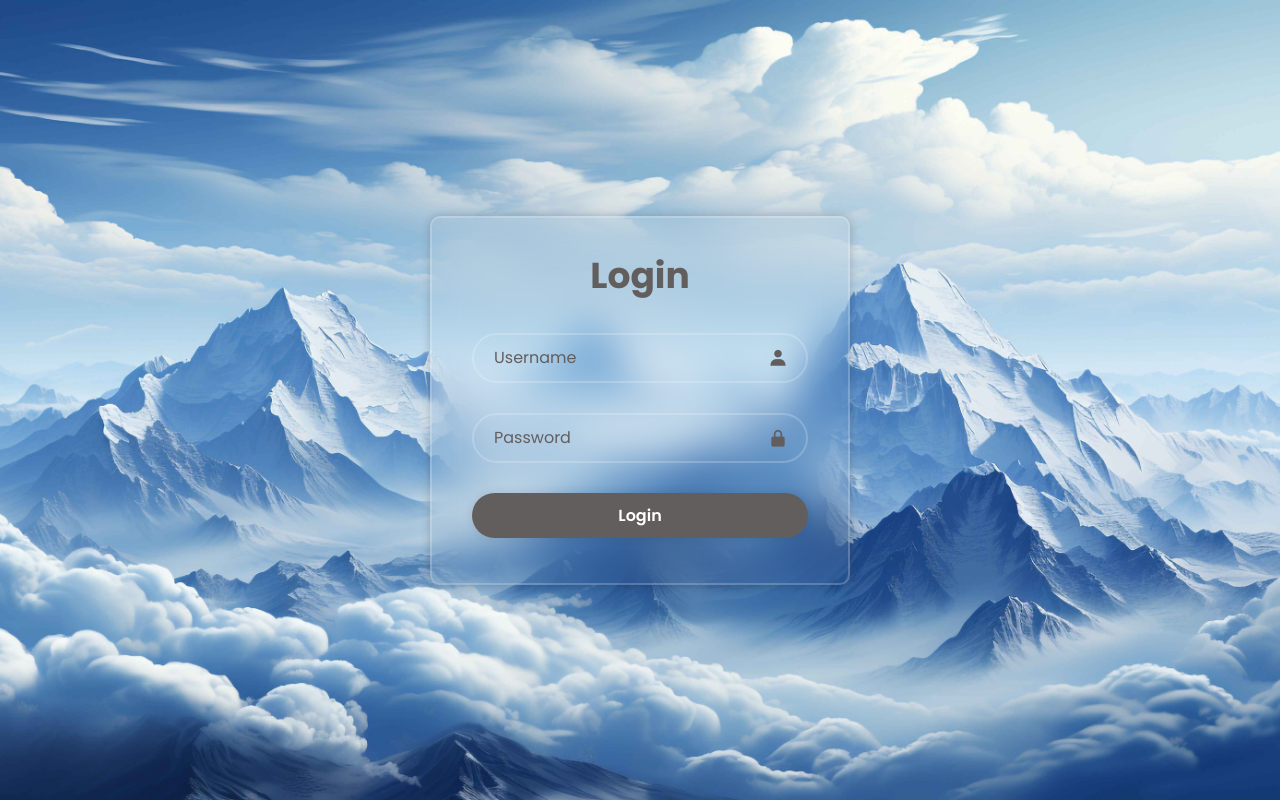
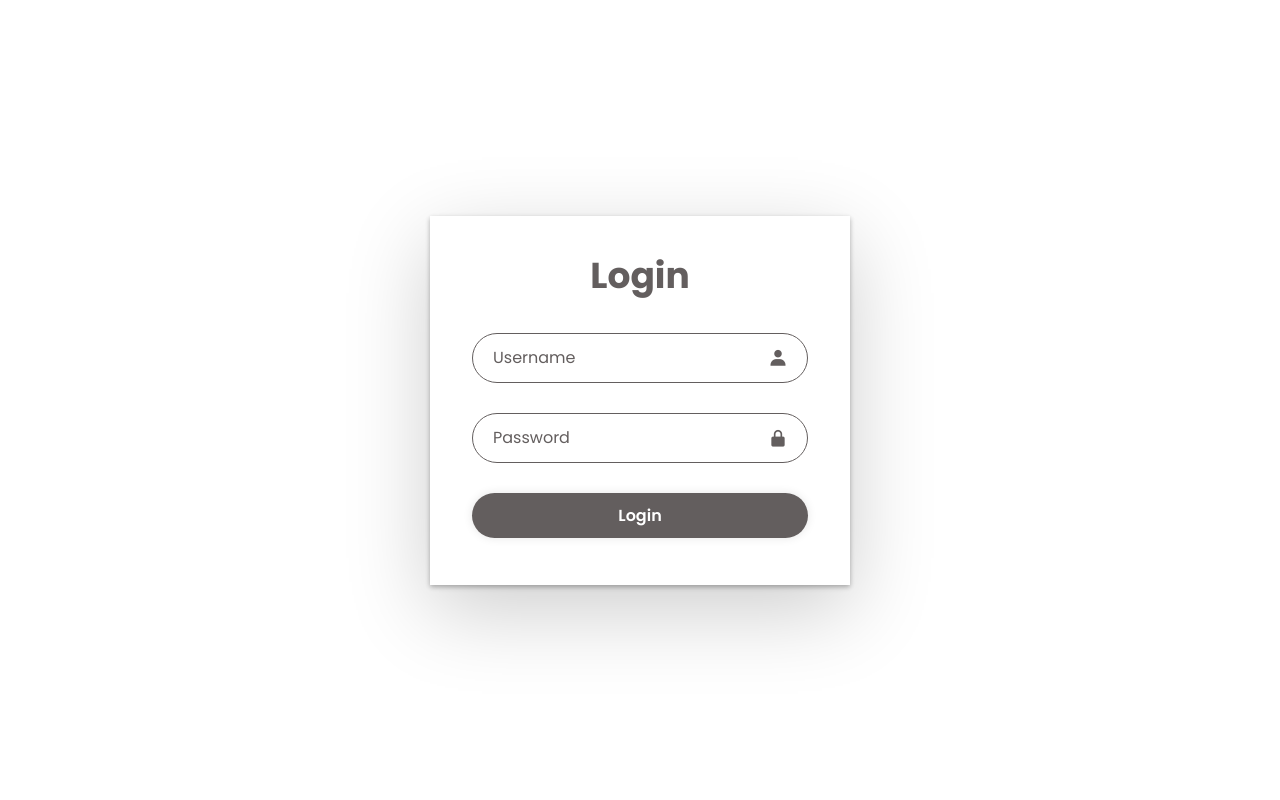
Before and after one commit to patel4585/cs476_Project, an Angular app in the folder front-end/: page /login in a window 1280 px wide. Built offline with nearby package versions, Linux system fonts and the light colour scheme.

Commit message:
Login page front-end removed background and slightly modified css code

```diff
--- a/front-end/src/app/components/pages/login/login.component.css
+++ b/front-end/src/app/components/pages/login/login.component.css
@@ -1,11 +1,11 @@
 .wrapper {
     width: 420px;
-    background: transparent;
     border: 2px solid rgba(255, 255, 255, .2);
     backdrop-filter: blur(20px);
-    box-shadow: 0 0 10px rgba(0, 0, 0, .2);
+    box-shadow:
+        0px 2px 5px 0 rgba(0, 0, 0, .3),
+        0px 25px 80px 0 rgba(0, 0, 0, .2);
     color: #635e5e;
-    border-radius: 10px;
     padding: 30px 40px;
 }
 
@@ -24,9 +24,7 @@
 .input-box input {
     width: 100%;
     height: 100%;
-    background: transparent;
-    outline: none;
-    border: 2px solid rgba(255, 255, 255, .2);
+    border: 0.5px solid #635e5e;
     border-radius: 40px;
     font-size: 16px;
     color: #635e5e;
--- a/front-end/src/app/components/pages/login/login.component.ts
+++ b/front-end/src/app/components/pages/login/login.component.ts
@@ -18,6 +18,7 @@ export class LoginComponent implements OnInit, OnDestroy {
     this.linkElement.href = 'https://unpkg.com/boxicons@2.1.4/css/boxicons.min.css';
     document.head.appendChild(this.linkElement);
 
+    document.title = 'Login Page';
     document.body.classList.add('login-page-body');
   }
 
@@ -27,5 +28,7 @@ export class LoginComponent implements OnInit, OnDestroy {
       document.head.removeChild(this.linkElement);
       this.linkElement = null;
     }
+
+    document.title = 'front-end';
   }
 }
--- a/front-end/src/styles.css
+++ b/front-end/src/styles.css
@@ -1,7 +1,7 @@
 @import url('https://fonts.googleapis.com/css2?family=Poppins:ital,wght@0,100;0,200;0,300;0,400;0,500;0,600;0,700;0,800;0,900;1,100;1,200;1,300;1,400;1,500;1,600;1,700;1,800;1,900&display=swap');
 
 * {
-    font-family: "Poppins", sans-serif;
+    font-family: "Poppins", Helvetica, sans-serif, Arial;
     margin: 0;
     padding: 0;
     box-sizing: border-box;
@@ -12,7 +12,4 @@
     justify-content: center;
     align-items: center;
     min-height: 100vh;
-    background: url('assets/40567272-02.jpg') no-repeat;
-    background-size: cover;
-    background-position: center;
 }
```
